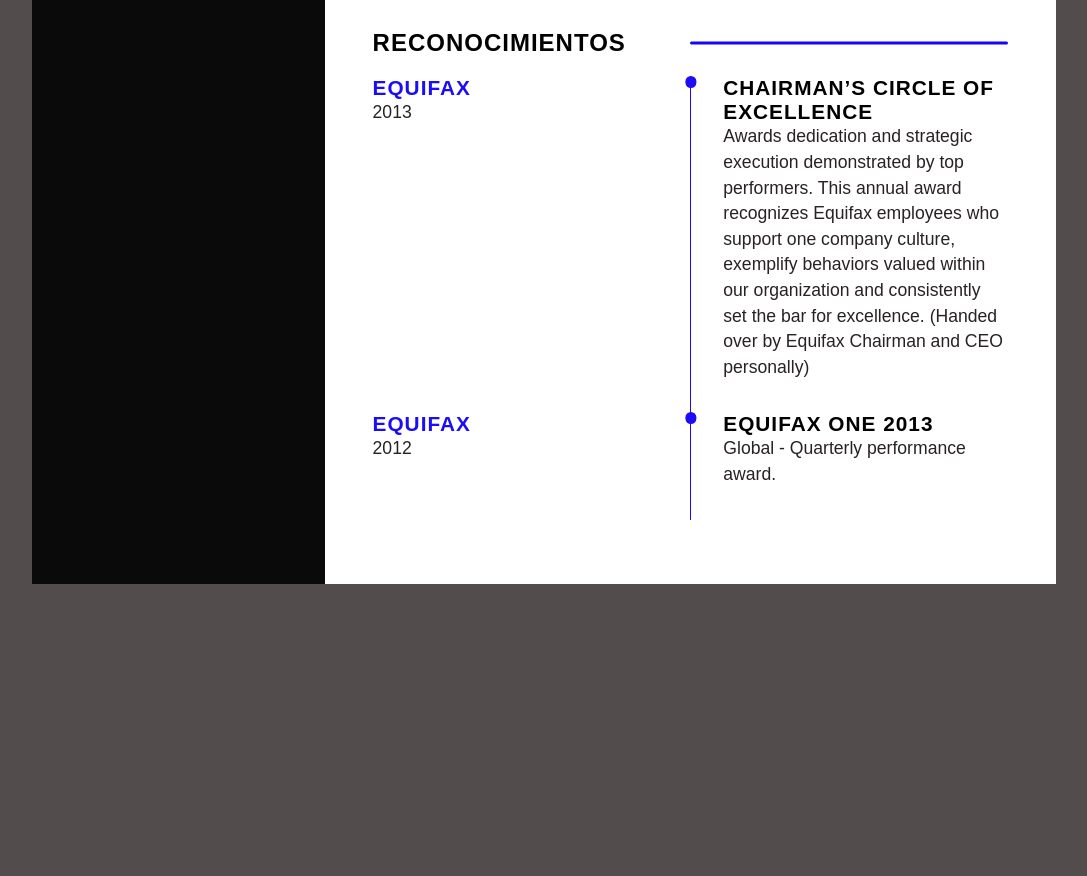
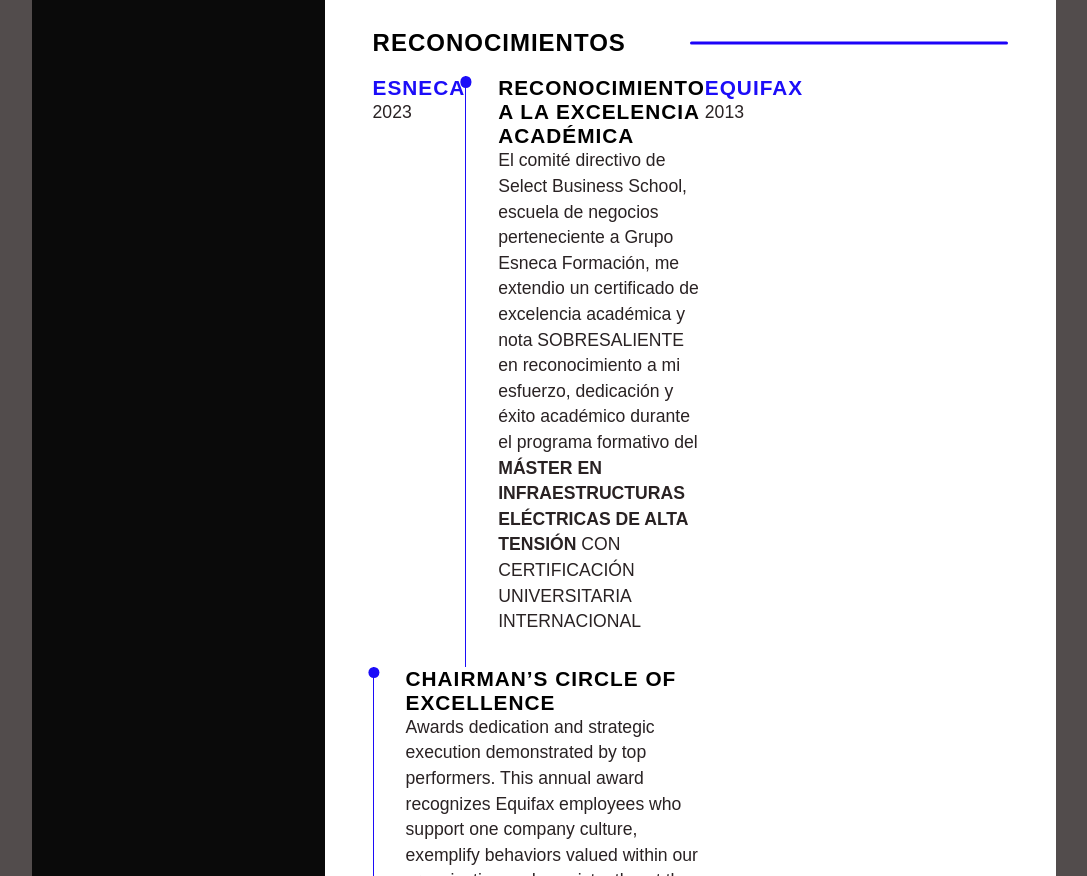
Before and after one commit to procrastinatorproject/CV1, a plain HTML site: page index.html in a window 1280 px wide. Shown: the part 2008-2884 px from the top of the page, without its empty margins (96-1183 px from the left). Before the commit the page ends 2624 px from the top, so only its background shows below. Drawn offline with Linux system fonts and the light colour scheme.

Commit message:
Update index.html

```diff
--- a/index.html
+++ b/index.html
@@ -373,6 +373,21 @@
                 <section class="awards sect">
                     <h2 class="right-title">Reconocimientos</h2>
                     <div class="timeline">
+<div class="timeline">
+                        <div class="left-tl-content">
+                            <h5 class="tl-title">ESNECA</h5>
+                            <p class="para">2023</p>
+                        </div>
+                        <div class="right-tl-content">
+                            <div class="tl-content">
+                                <h5 class="tl-title-2">RECONOCIMIENTO A LA EXCELENCIA ACADÉMICA</h5>
+                                <p class="para">
+                                    El comité directivo de Select Business School, escuela de negocios perteneciente a Grupo Esneca Formación, me extendio un certificado de excelencia académica y nota SOBRESALIENTE en reconocimiento a mi esfuerzo, dedicación y éxito académico durante el programa formativo del <b>MÁSTER EN INFRAESTRUCTURAS ELÉCTRICAS DE ALTA TENSIÓN</b> CON CERTIFICACIÓN UNIVERSITARIA INTERNACIONAL
+                                </p>
+                            </div>
+                        </div>
+                    </div>
+
                         <div class="left-tl-content">
                             <h5 class="tl-title">Equifax</h5>
                             <p class="para">2013</p>
```
